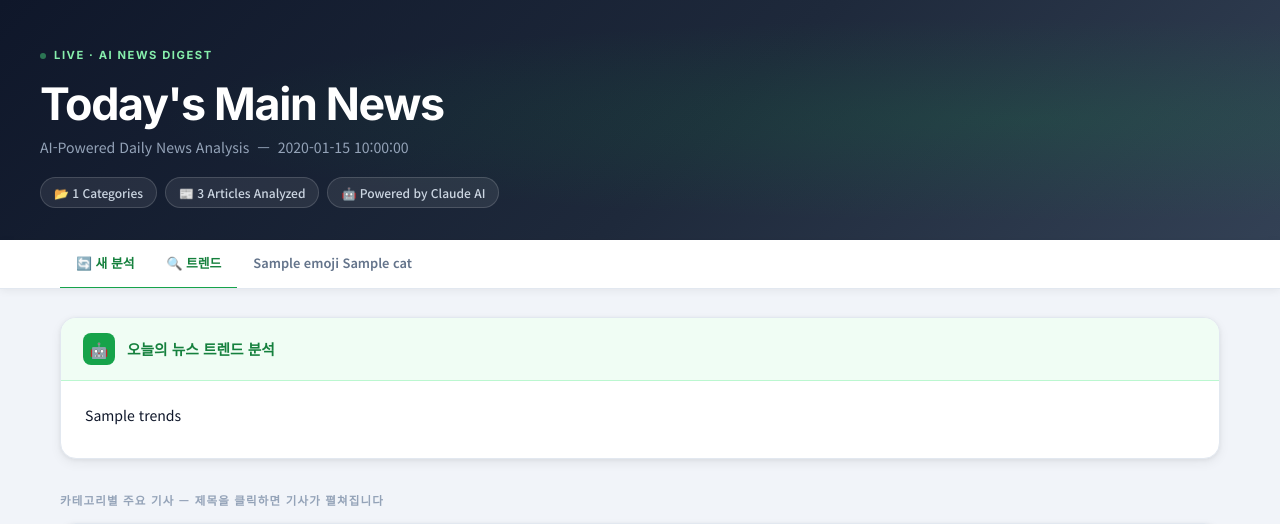
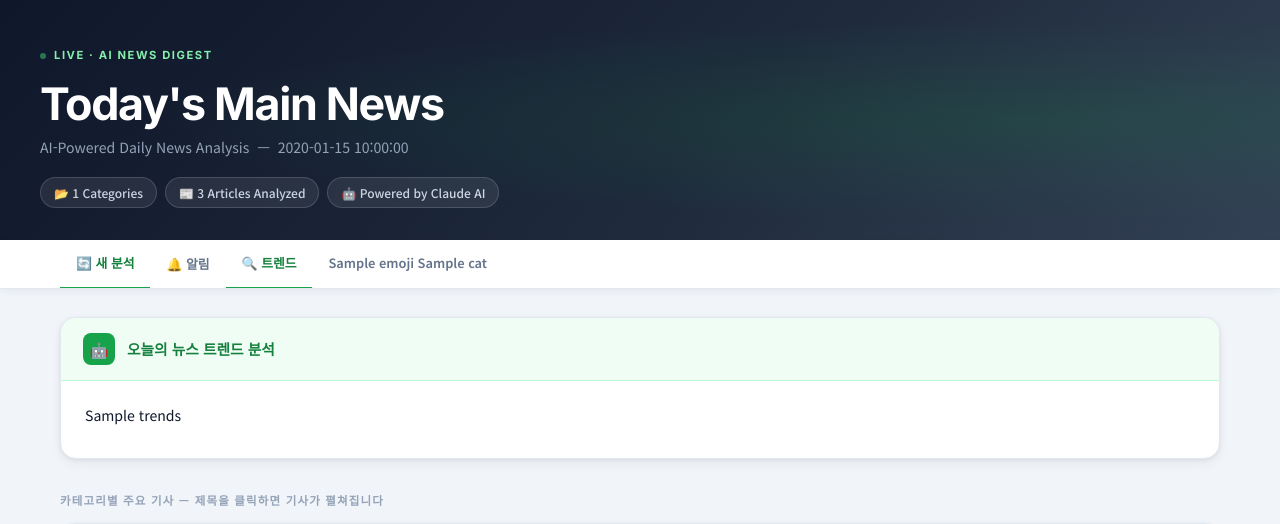
Before and after one commit to suhun1105-cmd/Today-s-Main-News, a Flask app: template templates/report.html in a window 1280 px wide. Shown: the top 524 px of the page. Run offline with Flask 3, Linux system fonts and the light colour scheme; the template is opened without the code that fills it: most values are stand-ins (such as "Sample title", 1, 10 or a date in 2020).

Commit message:
feat: 알림 버튼 탭바에 재추가 (오류 메시지 개선)

```diff
--- a/templates/report.html
+++ b/templates/report.html
@@ -395,6 +395,22 @@
       white-space: nowrap;
     }
 
+    /* 알림 버튼 */
+    .notif-btn {
+      display: inline-flex; align-items: center; gap: 6px;
+      padding: 13px 16px;
+      font-size: 0.8rem; font-weight: 600;
+      color: var(--text-muted);
+      background: none; border: none;
+      border-bottom: 2px solid transparent;
+      margin-bottom: -1px;
+      cursor: pointer; font-family: inherit;
+      white-space: nowrap;
+      transition: color .15s, border-color .15s;
+    }
+    .notif-btn:hover { color: var(--accent-dark); border-bottom-color: var(--accent); }
+    .notif-btn.subscribed { color: var(--accent-dark); border-bottom-color: var(--accent); }
+
     @media (max-width: 600px) {
       .site-header { padding: 28px 18px 24px; }
       main { padding: 20px 14px 48px; }
@@ -423,6 +439,7 @@
 <nav class="tab-bar">
   <div class="tab-list">
     <a class="tab-item-home" href="/?force=1">🔄 새 분석</a>
+    <button class="notif-btn" id="notifBtn" onclick="toggleNotif()">🔔 알림</button>
     <a class="tab-item" href="#trend">🔍 트렌드</a>
     {% for cat in categories %}
     <a class="tab-item" href="#cat-{{ cat.id }}">{{ cat.emoji }} {{ cat.name }}</a>
@@ -583,6 +600,99 @@
   const tc = document.getElementById('trend-content');
   if (tc) tc.innerHTML = renderMarkdown(tc.textContent);
 
+  /* ── 푸시 알림 ── */
+  const notifBtn = document.getElementById('notifBtn');
+  let _sub = null;
+
+  async function initNotif() {
+    if (!notifBtn) return;
+    if (!('serviceWorker' in navigator) || !('PushManager' in window)) {
+      notifBtn.style.display = 'none'; return;
+    }
+    try {
+      const reg = await navigator.serviceWorker.ready;
+      _sub = await reg.pushManager.getSubscription();
+      updateNotifBtn();
+    } catch(e) {}
+  }
+
+  function updateNotifBtn() {
+    if (!notifBtn) return;
+    if (_sub) {
+      notifBtn.textContent = '🔕 알림 해제';
+      notifBtn.classList.add('subscribed');
+    } else {
+      notifBtn.textContent = '🔔 알림';
+      notifBtn.classList.remove('subscribed');
+    }
+  }
+
+  async function toggleNotif() {
+    if (!('serviceWorker' in navigator) || !('PushManager' in window)) {
+      alert('이 브라우저는 푸시 알림을 지원하지 않습니다.\n(Chrome 브라우저를 사용해주세요)');
+      return;
+    }
+
+    // 알림 해제
+    if (_sub) {
+      try {
+        await _sub.unsubscribe();
+        await fetch('/unsubscribe', {
+          method: 'POST',
+          headers: {'Content-Type': 'application/json'},
+          body: JSON.stringify({endpoint: _sub.endpoint})
+        });
+        _sub = null;
+        updateNotifBtn();
+        alert('알림이 해제됐습니다.');
+      } catch(e) {
+        alert('알림 해제 중 오류가 발생했습니다: ' + e.message);
+      }
+      return;
+    }
+
+    // 알림 등록
+    const perm = await Notification.requestPermission();
+    if (perm === 'denied') {
+      alert('알림이 차단됐습니다.\n브라우저 설정에서 이 사이트의 알림을 허용해주세요.');
+      return;
+    }
+    if (perm !== 'granted') {
+      alert('알림 권한을 허용해야 합니다.');
+      return;
+    }
+
+    try {
+      const keyRes = await fetch('/vapid-public-key');
+      const { key } = await keyRes.json();
+      if (!key) {
+        alert('서버 설정이 완료되지 않았습니다.\nRender 환경변수에 VAPID_PUBLIC_KEY를 추가해주세요.');
+        return;
+      }
+
+      const reg = await navigator.serviceWorker.ready;
+      _sub = await reg.pushManager.subscribe({
+        userVisibleOnly: true,
+        applicationServerKey: key
+      });
+
+      const res = await fetch('/subscribe', {
+        method: 'POST',
+        headers: {'Content-Type': 'application/json'},
+        body: JSON.stringify(_sub)
+      });
+
+      if ((await res.json()).ok) {
+        updateNotifBtn();
+        alert('✅ 알림 설정 완료!\n매일 오전 10시, 오후 6시에 뉴스 리포트 알림이 옵니다.');
+      }
+    } catch(e) {
+      alert('알림 설정 중 오류가 발생했습니다:\n' + e.message);
+    }
+  }
+
+  initNotif();
+
   /* ── 탭 활성화 (스크롤 위치 기반) ── */
   const tabs = document.querySelectorAll('.tab-item');
   const ioOpts = { threshold: 0.2, rootMargin: '-60px 0px 0px 0px' };
```
